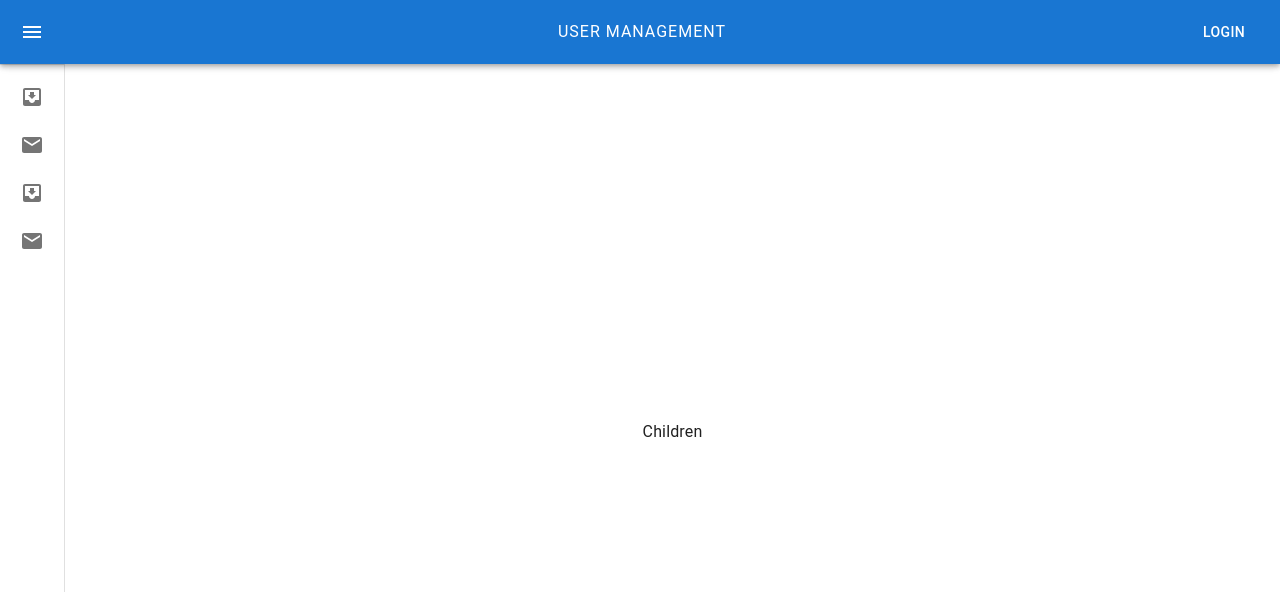
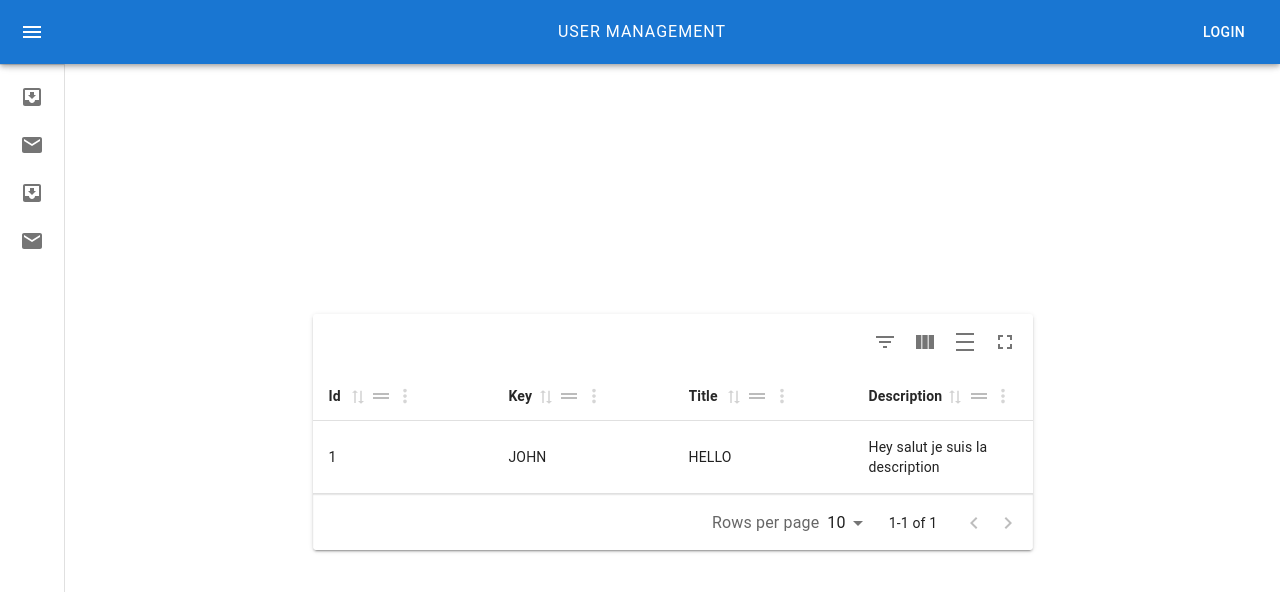
Before and after one commit to Jess2410/jess-user-management-frontend-new, a React (Vite) app: page / in a window 1280 px wide. Shown: the top 592 px of the page. Built offline with nearby package versions, Linux system fonts and the light colour scheme.

Commit message:
feat: Setup Permissions Table with React-Material-Table and Schema Zod for columns

```diff
--- a/package.json
+++ b/package.json
@@ -16,11 +16,13 @@
     "@mui/material": "^5.14.13",
     "@mui/types": "^7.2.6",
     "@reduxjs/toolkit": "^1.9.7",
+    "material-react-table": "^1.15.0",
     "react": "^18.2.0",
     "react-dom": "^18.2.0",
     "react-hook-form": "^7.47.0",
     "react-redux": "^8.1.3",
-    "react-toastify": "^9.1.3"
+    "react-toastify": "^9.1.3",
+    "zod": "^3.22.4"
   },
   "devDependencies": {
     "@types/react": "^18.2.15",
--- /dev/null
+++ b/src/components/commonTable/CommonTable.tsx
@@ -0,0 +1,5 @@
+const CommonTable = () => {
+  return <div>CommonTable</div>;
+};
+
+export default CommonTable;
--- a/src/components/layout/LayoutComponent.tsx
+++ b/src/components/layout/LayoutComponent.tsx
@@ -19,6 +19,7 @@ import ListItemText from "@mui/material/ListItemText";
 import InboxIcon from "@mui/icons-material/MoveToInbox";
 import MailIcon from "@mui/icons-material/Mail";
 import Button from "@mui/material/Button";
+import PermissionsTable from "../permissionsTable/PermissionsTable";
 
 const drawerWidth = 240;
 
@@ -167,7 +168,9 @@ export default function MiniDrawer() {
       </Drawer>
       <Box component="main" sx={{ flexGrow: 1, p: 3 }}>
         <DrawerHeader />
-        <Box>Children</Box>
+        <Box>
+          <PermissionsTable />
+        </Box>
       </Box>
     </Box>
   );
--- /dev/null
+++ b/src/components/permissionsTable/PermissionsTable.tsx
@@ -0,0 +1,25 @@
+import { MaterialReactTable } from "material-react-table";
+import { usePermissionsColumns } from "./hooks/usePermissionsColumns";
+import { Permission } from "../../types/permission.type";
+
+const data: Permission[] = [
+  {
+    id: 1,
+    key: "JOHN",
+    title: "HELLO",
+    description: "Hey salut je suis la description",
+  },
+];
+
+export default function PermissionsTable() {
+  const columns = usePermissionsColumns();
+
+  return (
+    <MaterialReactTable
+      columns={columns}
+      data={data}
+      enableColumnOrdering
+      enableGlobalFilter={false}
+    />
+  );
+}
--- /dev/null
+++ b/src/components/permissionsTable/hooks/usePermissionsColumns.tsx
@@ -0,0 +1,30 @@
+import { type MRT_ColumnDef } from "material-react-table";
+import { Permission } from "../../../types/permission.type";
+import { useMemo } from "react";
+
+type usePermissionsColumnReturn = MRT_ColumnDef<Permission>[];
+
+export const usePermissionsColumns = (): usePermissionsColumnReturn => {
+  const columns = useMemo<MRT_ColumnDef<Permission>[]>(
+    (): MRT_ColumnDef<Permission>[] => [
+      {
+        accessorKey: "id",
+        header: "Id",
+      },
+      {
+        accessorKey: "key",
+        header: "Key",
+      },
+      {
+        accessorKey: "title",
+        header: "Title",
+      },
+      {
+        accessorKey: "description",
+        header: "Description",
+      },
+    ],
+    []
+  );
+  return columns;
+};
```
Also changed, not shown: src/types/permission.type.ts (added, +16 -0 lines), 1 other file (tests, documents, lock files or other folders).
